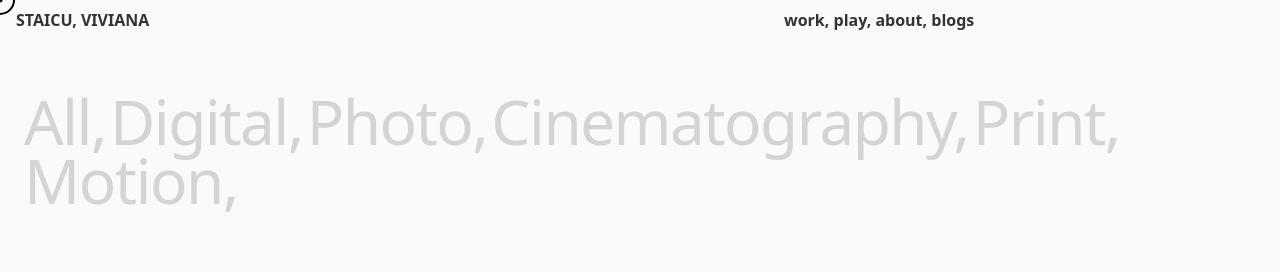
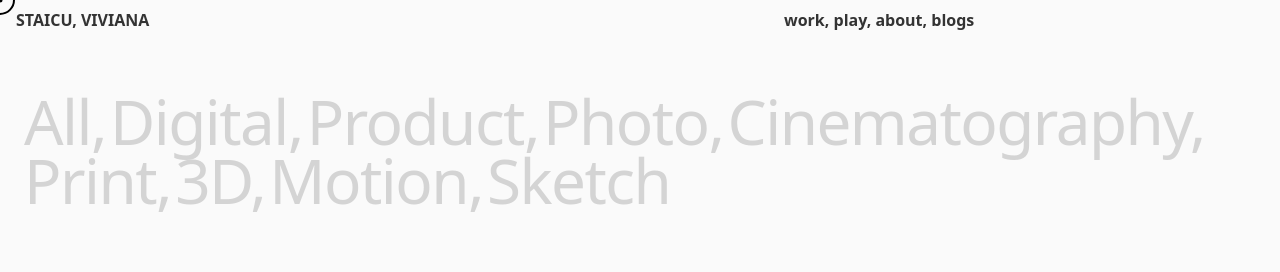
Before and after one commit to viviciu/viviciu.github.io, a Next.js app in the folder portfolio/: page /play in a window 1280 px wide. Shown: the top 272 px of the page. Built offline with nearby package versions, Linux system fonts and the light colour scheme.

Commit message:
made Context2 conditionally rendering members, myRole, and tools properties. updated summerSketchbook Tour

```diff
--- a/portfolio/app/_components/CoverYAMLVideo.jsx
+++ b/portfolio/app/_components/CoverYAMLVideo.jsx
@@ -1,14 +1,25 @@
 import React from "react";
-import Image from "next/image";
-import Iframe from 'react-iframe'
+import Iframe from "react-iframe";
 
+const CoverYAMLVideo = ({ url }) => {
+  // Function to convert YouTube URLs to embed format
+  const getEmbedUrl = (url) => {
+    const youtubeRegex =
+      /(?:https?:\/\/)?(?:www\.)?(?:youtube\.com\/(?:[^\/\n\s]+\/\S+\/|(?:v|e(?:mbed)?)\/|\S*?[?&]v=)|youtu\.be\/)([a-zA-Z0-9_-]{11})/;
+    const match = url.match(youtubeRegex);
+    if (match && match[1]) {
+      return `https://www.youtube.com/embed/${match[1]}`;
+    }
+    return url; // Return the original URL if it's not a YouTube URL
+  };
 
-const CoverYAMLVideo = () => {
+  const embedUrl = getEmbedUrl(url);
+
   return (
     <div className="w-full lg:h-[50rem] h-[14rem] sm:h-[23rem] flex items-center justify-center">
       {/* DOCUMENTATION: https://www.npmjs.com/package/react-iframe */}
       <Iframe
-        url="https://www.youtube.com/embed/n7lI6HM4wjc?si=BHsnvu883ixvxeA5" //DO NOT LIKE yout.be LINKS. THIS IS INCORRECT EMBED FORMATTING.
+        url={embedUrl} // Ensure the URL is in the correct embed format
         width="100%"
         height="100%"
         id=""
@@ -21,3 +32,12 @@ const CoverYAMLVideo = () => {
 };
 
 export default CoverYAMLVideo;
+
+// url={url} //DO NOT LIKE yout.be LINKS. THIS IS INCORRECT EMBED FORMATTING.
+// width = "100%";
+// height = "100%";
+// id = "";
+// className = "";
+// display = "block";
+// position = "relative";
+// w-full lg:h-[50rem] h-[14rem] sm:h-[23rem] flex items-center justify-center
--- a/portfolio/app/globals.css
+++ b/portfolio/app/globals.css
@@ -187,9 +187,9 @@ html,
 body {
   overflow-x: hidden;
   /* Prevent horizontal scrolling */
-  height: 100%;
-  /* Ensure the height is set to 100% */
+
 }
+
 
 html {
   font-size: 16px;
--- a/portfolio/app/play/items.js
+++ b/portfolio/app/play/items.js
@@ -1,19 +1,19 @@
 // A separate file with items (url should contain a link for each image)
 export const items = [
   {
-    id: "liminal", // id should be the title of the project folder, stored under ./play
+    id: "scifirender", // id should be the title of the project folder, stored under ./play
     name: "",
-    url: "imgs/play/sci-fi-render-01.jpg",
-    category: "code",
+    url: "/imgs/play/sci-fi-render-01.jpg",
+    category: "3d",
     categorySpecific:
-      "Interaction Design, 3D Web Development, Creative Direction",
+      "",
   },
   {
-    id: "15-112",
-    name: "The Golden Contact Sheet, 15-112 Term Project",
+    id: "backpack",
+    name: "backpack",
     url: "/IMAG0009.JPG",
-    category: "code",
-    categorySpecific: "Python",
+    category: "sketch",
+    categorySpecific: "",
   },
   {
     id: "item-03",
@@ -40,36 +40,36 @@ export const items = [
     id: "06", // id should be the title of the project folder, stored under ./play
     name: "envScene",
     url: "/imgs/play/envSceneRender.jpg",
-    category: "code",
+    category: "3d",
     categorySpecific:
-      "Interaction Design, 3D Web Development, Creative Direction",
+      "",
   },
   {
     id: "07",
-    name: "The Golden Contact",
+    name: "vhs",
     url: "/imgs/play/vhs-gif.gif",
-    category: "code",
-    categorySpecific: "Python",
+    category: "3d",
+    categorySpecific: "",
   },
   {
     id: "08",
-    name: "Item 3",
+    name: "xr-01",
     url: "/imgs/play/ceiling-blockout03.png",
-    category: "video", // this must be changed if category changes in html
+    category: "3d",
     categorySpecific: "",
   },
   {
     id: "09",
-    name: "Item 3",
+    name: "pmini01",
     url: "/imgs/play/DSC04956.JPG",
-    category: "photo",
+    category: "product",
     categorySpecific: "",
   },
   {
     id: "10",
     name: "Item 3",
     url: "/imgs/play/DSC04957.JPG",
-    category: "video",
+    category: "product",
     categorySpecific: "",
   },
 
@@ -77,35 +77,35 @@ export const items = [
     id: "11",
     name: "Item 3",
     url: "/imgs/play/DSC05496.JPG",
-    category: "design",
+    category: "product",
     categorySpecific: "",
   },
   {
     id: "12",
     name: "Item 3",
     url: "/imgs/play/DSC05648.JPG",
-    category: "design",
+    category: "product",
     categorySpecific: "",
   },
   {
     id: "13",
     name: "Item 3",
     url: "/imgs/play/old-portfolio-home.png",
-    category: "design",
+    category: "code",
     categorySpecific: "",
   },
   {
     id: "14",
     name: "Item 3",
     url: "/imgs/play/C0336-toss-cyllinder-in-air.gif",
-    category: "design",
+    category: "product",
     categorySpecific: "",
   },
   {
     id: "15",
     name: "Item 3",
     url: "/imgs/play/thumb4_161-crop.jpg",
-    category: "design",
+    category: "sketch",
     categorySpecific: "",
   },
 ];
--- a/portfolio/app/play/page.jsx
+++ b/portfolio/app/play/page.jsx
@@ -93,6 +93,24 @@ export default function Projects() {
           <div className="">
             <input
               type="radio"
+              id="product"
+              className="mr-1 appearance-none"
+              onChange={() => handleClick("product")}
+            />
+            <label
+              className={`
+                cursor-none
+                checkbox-label-checked
+                ${selectedLabel === "product" ? "clicked" : ""}`}
+              htmlFor="product"
+              onClick={() => handleClick("product")}
+            >
+              Product,
+            </label>
+          </div>
+          <div className="">
+            <input
+              type="radio"
               id="photo"
               className="mr-1 appearance-none"
               onChange={() => handleClick("photo")}
@@ -144,6 +162,23 @@ export default function Projects() {
           <div className="">
             <input
               type="radio"
+              id="3d"
+              className="mr-1 appearance-none"
+              onChange={() => handleClick("3d")}
+            />
+            <label
+              className={`
+                checkbox-label-checked
+                ${selectedLabel === "3d" ? "clicked" : ""}`}
+              htmlFor="3d"
+              onClick={() => handleClick("3d")}
+            >
+              3D,
+            </label>
+          </div>
+          <div className="">
+            <input
+              type="radio"
               id="motion"
               className="mr-1 appearance-none"
               onChange={() => handleClick("motion")}
@@ -158,15 +193,32 @@ export default function Projects() {
               Motion,
             </label>
           </div>
+          <div className="">
+            <input
+              type="radio"
+              id="motion"
+              className="mr-1 appearance-none"
+              onChange={() => handleClick("sketch")}
+            />
+            <label
+              className={`
+                checkbox-label-checked
+                ${selectedLabel === "sketch" ? "clicked" : ""}`}
+              htmlFor="sketch"
+              onClick={() => handleClick("sketch")}
+            >
+              Sketch
+            </label>
+          </div>
         </article>
-        <article className="w-full mx-auto grid grid-cols-1 sm:grid-cols-5 lg:grid-cols-7 gap-[5rem] place-content-center">
+        <article className="w-full mx-auto grid grid-cols-2 gap-[2rem] sm:gap-[5rem]sm:grid-cols-5 lg:grid-cols-7  place-content-center">
           {displayedItems}
         </article>
       </section>
 
       {clickedImg && (
         <div
-          className="fixed inset-0 bg-black bg-opacity-75 flex justify-start items-start z-50"
+          className="fixed inset-0 bg-white bg-opacity-85 flex justify-start items-start z-50"
           onClick={handleCloseModal}
         >
           <div
--- a/portfolio/app/work/15-112/page.jsx
+++ b/portfolio/app/work/15-112/page.jsx
@@ -73,7 +73,7 @@ export default function Liminal() {
         year="2024"
         role="Development, Interaction Design"
       />
-      <CoverYAMLVideo />
+      <CoverYAMLVideo url={"https://www.youtube.com/embed/n7lI6HM4wjc?si=BHsnvu883ixvxeA5"} />
       <Context2
         context={<div>Did this in a week. 15-112 Project Desc.</div>}
         myRole={myRole}
--- a/portfolio/app/work/items.js
+++ b/portfolio/app/work/items.js
@@ -12,7 +12,7 @@ export const items = [
   {
     id: "15-112",
     name: "Golden Contact,",
-    url: "/IMAG0009.JPG",
+    url: "/imgs/goldenContactSheetThumbnail.png",
     category: "code",
     categorySpecific: "a prototyping tool crafted to the golden ratio.",
   },
@@ -32,7 +32,7 @@ export const items = [
   },
   {
     id: "summerSketchbookTour",
-    name: "Summer Sketchbook Tour,",
+    name: "Sketchbook Sessions,",
     url: "/imgs/thumb5_162-edit.jpg",
     category: "design",
     categorySpecific: "a peek at my brain.",
--- a/portfolio/app/work/page.jsx
+++ b/portfolio/app/work/page.jsx
@@ -67,7 +67,7 @@ export default function Projects() {
 
 
         {/* ITEMS */}
-        <article className="w-full mx-auto grid grid-cols-1 sm:grid-cols-2 md:grid-cols-3 gap-12 place-content-center p-2">
+        <article className="w-full mx-auto grid grid-cols-2 md:grid-cols-3 gap-[2rem] md:gap-12 place-content-center ">
           {displayedItems}
         </article>
 
--- /dev/null
+++ b/portfolio/app/work/socraticTextbooks/page.jsx
@@ -0,0 +1,13 @@
+import UnderDevelopment from "../../_components/UnderDevelopment"
+
+import React from 'react'
+
+const UnderDevelopmen = () => {
+  return (
+    <div>
+        <UnderDevelopment />
+    </div>
+  )
+}
+
+export default UnderDevelopment
```
Also changed, not shown: portfolio/app/_components/Context2.jsx (+22 -12 lines), portfolio/app/work/summerSketchbookTour/page.jsx (added, +70 -0 lines), portfolio/public/imgs/goldenContactSheetThumbnail.png (added).
